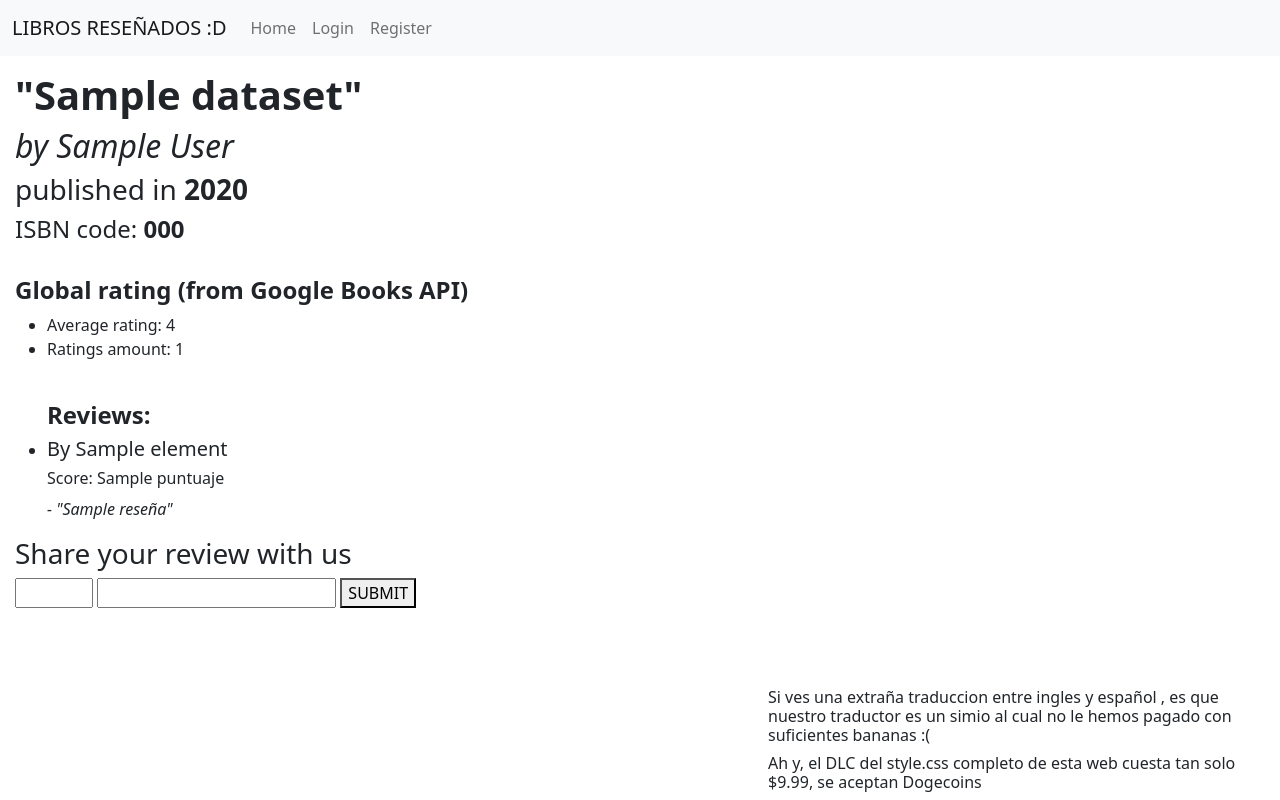
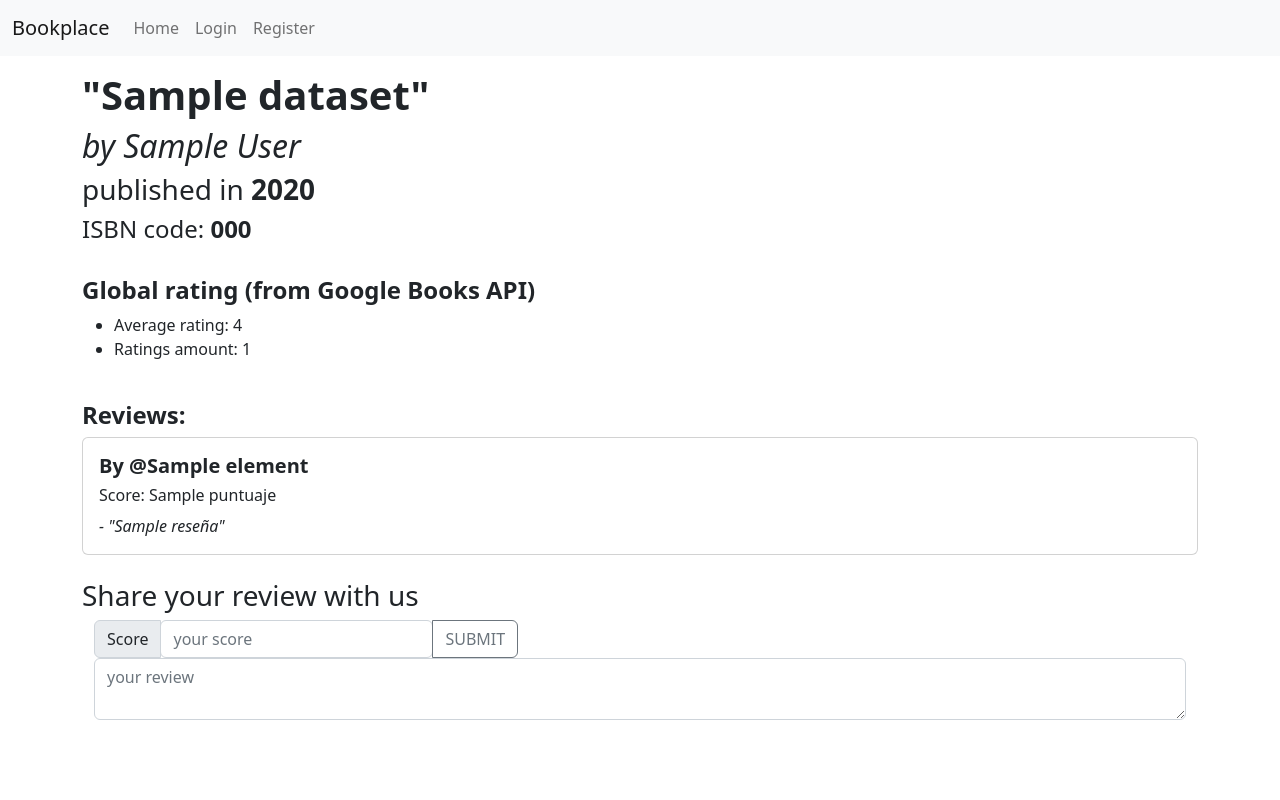
Before and after one commit to ai-zac/cs50w-project1, a Flask app: template templates/libro.html in a window 1280 px wide. Run offline with Flask 3, Linux system fonts and the light colour scheme; the template is opened without the code that fills it: most values are stand-ins (such as "Sample title", 1, 10 or a date in 2020); some libraries are stand-ins or nearby versions.

Commit message:
Traduce rewrite spanish words to english, improve UI

```diff
--- a/templates/index.html
+++ b/templates/index.html
@@ -1,10 +1,12 @@
 <!DOCTYPE html>
 <html lang="en">
+
 <head>
   <meta charset="UTF-8">
   <meta http-equiv="X-UA-Compatible" content="IE=edge">
   <meta name="viewport" content="width=device-width, initial-scale=1.0">
-    <link href="https://cdn.jsdelivr.net/npm/bootstrap@5.2.2/dist/css/bootstrap.min.css" rel="stylesheet" integrity="sha384-Zenh87qX5JnK2Jl0vWa8Ck2rdkQ2Bzep5IDxbcnCeuOxjzrPF/et3URy9Bv1WTRi" crossorigin="anonymous">
+  <link href="https://cdn.jsdelivr.net/npm/bootstrap@5.2.2/dist/css/bootstrap.min.css" rel="stylesheet"
+    integrity="sha384-Zenh87qX5JnK2Jl0vWa8Ck2rdkQ2Bzep5IDxbcnCeuOxjzrPF/et3URy9Bv1WTRi" crossorigin="anonymous">
   <link rel="stylesheet" href="/static/css/style.css">
   <title>{% block title %}{% endblock %}</title>
 </head>
@@ -13,9 +15,10 @@
   <header>
     <nav class="navbar navbar-expand-lg navbar-light bg-light navbar-95">
       <div class="container-fluid">
-          <a class="navbar-brand" href="/">LIBROS RESEÑADOS :D</a>
+        <a class="navbar-brand" href="/">Bookplace</a>
 
-          <button class="navbar-toggler" type="button" data-bs-toggle="collapse" data-bs-target="#navbarColor03" aria-controls="navbarColor03" aria-expanded="false" aria-label="Toggle navigation">
+        <button class="navbar-toggler" type="button" data-bs-toggle="collapse" data-bs-target="#navbarColor03"
+          aria-controls="navbarColor03" aria-expanded="false" aria-label="Toggle navigation">
           <span class="navbar-toggler-icon"></span>
         </button>
 
@@ -54,6 +57,7 @@
   </header>
 
   <main>
+    <div class="container">
       {% if get_flashed_messages() %}
       <div class="alert alert-dismissible alert-dark">
         <button type="button" class="btn-close" data-bs-dismiss="alert"></button>
@@ -62,21 +66,13 @@
       {% endif %}
 
       {% block main %} {% endblock %}
+    </div>
   </main>
 
-    <footer>
-      <h6>
-        Si ves una extraña traduccion entre ingles y español
-        , es que nuestro traductor es un simio al cual no le
-        hemos pagado con suficientes bananas :(
-      </h6>
-      <h6>
-        Ah y, el DLC del style.css completo de esta web
-        cuesta tan solo $9.99, se aceptan Dogecoins
-      </h6>
-    </footer>
-
-    <script src="https://cdn.jsdelivr.net/npm/bootstrap@5.2.2/dist/js/bootstrap.bundle.min.js" integrity="sha384-OERcA2EqjJCMA+/3y+gxIOqMEjwtxJY7qPCqsdltbNJuaOe923+mo//f6V8Qbsw3" crossorigin="anonymous"></script>
+  <script src="https://cdn.jsdelivr.net/npm/bootstrap@5.2.2/dist/js/bootstrap.bundle.min.js"
+    integrity="sha384-OERcA2EqjJCMA+/3y+gxIOqMEjwtxJY7qPCqsdltbNJuaOe923+mo//f6V8Qbsw3"
+    crossorigin="anonymous"></script>
   <script src="/static/js/bootstrap.bundle.js" crossorigin="anonymous"></script>
 </body>
+
 </html>
--- a/templates/libro.html
+++ b/templates/libro.html
@@ -1,7 +1,7 @@
 {% extends "index.html" %}
 
-{% block tittle %}
-Review
+{% block title %}
+Preview
 {% endblock %}
 
 {% block main %}
@@ -20,24 +20,40 @@ Review
 
 <br>
 
-<ul id="reseñas">
-  <h4><b>Reviews:</b></h4>
+<h4><b>Reviews:</b></h4>
+<div class="card-group" id="reseñas">
   {% for element in reviews: %}
-  <li>
-    <h5>By {{ element["nombre"] }}</h5>
-    <h6>Score: {{ element["puntuaje"] }}</h6>
-    <p id="reseña">
-      <i>- "{{ element['reseña'] }}"</i>
-    </p>
-  </li>
+  <div class="card" style="width: 18rem;">
+    <div class="card-body">
+      <h5 class="card-title"><b>By @{{ element["nombre"] }}</b></h5>
+      <h6>Score: {{ element["puntuaje"] }}</h6>
+      <p class="card-text" id="reseña">
+        <i>- "{{ element['reseña'] }}"</i>
+      </p>
+    </div>
+  </div>
   {% endfor %}
-</ul>
+</div>
+
+<br>
 
 <h3>Share your review with us</h3>
-<form action="/add_rating" method="post">
-  <input type="number" min="1" max="5" name="score" required>
-  <input type="text" name="content" required>
+<form action="/rating/add" method="post">
+  <div class="container text-center">
+    <div class="d-flex input-group">
+      <span class="input-group-text" id="basic-addon1">Score</span>
+      <div class="form-outline w-25">
+        <input class="flex-fill form-control" placeholder="your score" type="number" min="1" max="5" name="score"
+          required>
+      </div>
+      <button class="btn btn-outline-secondary" type="submit">SUBMIT</button>
+    </div>
+
+    <div class="input-group">
+      <textarea class="form-control" placeholder="your review" name="content" required></textarea>
+    </div>
+  </div>
+
   <input type="hidden" name="isbn" value="{{ dataset['isbn'] }}">
-  <button type="submit">SUBMIT</button>
 </form>
 {% endblock %}
--- a/templates/search.html
+++ b/templates/search.html
@@ -1,6 +1,6 @@
 {% extends "index.html" %}
 
-{% block tittle %}
+{% block title %}
 Search
 {% endblock %}
 
--- a/tools.py
+++ b/tools.py
@@ -4,8 +4,8 @@ from flask import session, redirect, flash, url_for
 def login_required(f):
     @wraps(f)
     def decorate(*args, **kwargs):
-        if not "user_id" in session:
-            flash("Necesitas logearte primero")
+        if "user_id" not in session:
+            flash("You need login before")
             return redirect(url_for('login'))
         return f(*args, **kwargs)
     return decorate
```
Also changed, not shown: templates/home.html (+6 -6 lines), templates/login.html (+5 -5 lines), templates/register.html (+6 -6 lines). Lines whose indentation alone changed are shown as unchanged.
